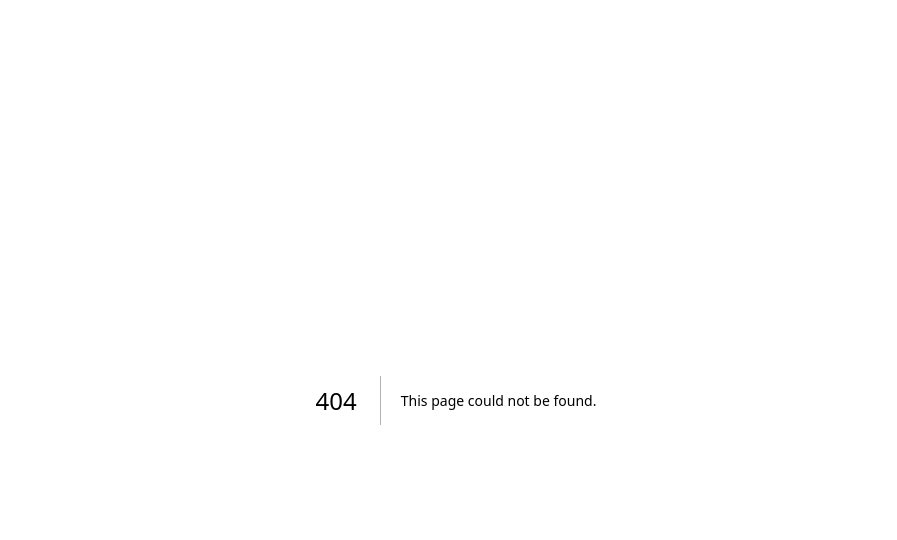
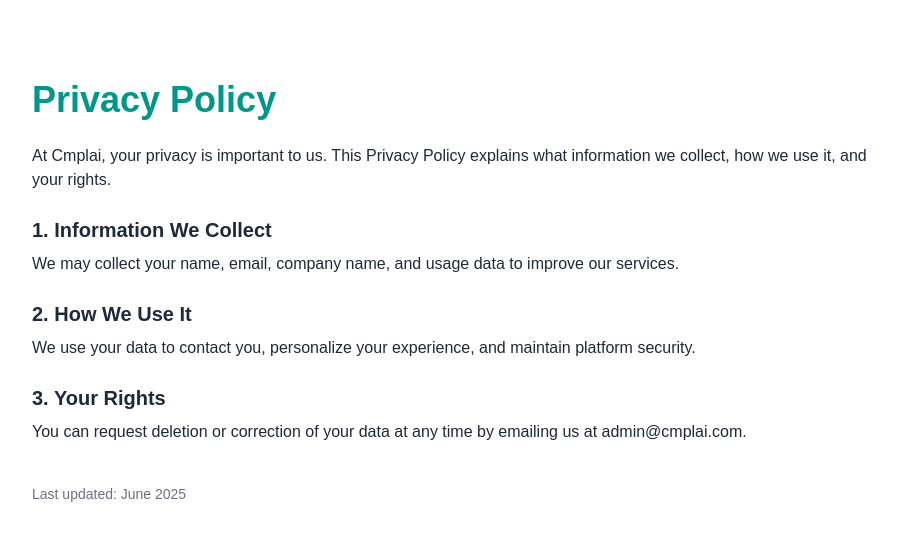
Before and after one commit to Narsimha1729/cmplai-adv, a Next.js app: page /privacy-policy in a window 1280 px wide. Before the commit this address had no page. Shown: the top 540 px of the page, without its empty margins (184-1081 px from the left). Built offline with nearby package versions, Linux system fonts and the light colour scheme.

Commit message:
Finished

```diff
--- /dev/null
+++ b/app/cookie-policy/page.jsx
@@ -0,0 +1,22 @@
+export const metadata = {
+  title: "Cookie Policy – Cmplai",
+  description: "This policy explains how we use cookies and tracking technologies.",
+};
+
+export default function CookiePolicy() {
+  return (
+    <main className="max-w-4xl mx-auto px-6 py-20 text-gray-800">
+      <h1 className="text-4xl font-bold text-teal-600 mb-6">Cookie Policy</h1>
+      <p className="mb-4">
+        Cmplai uses cookies to improve your browsing experience. Cookies are small text files stored on your device.
+      </p>
+      <h2 className="text-xl font-semibold mt-6 mb-2">1. Types of Cookies</h2>
+      <p className="mb-4">We use essential, performance, and analytics cookies (e.g., Google Analytics).</p>
+
+      <h2 className="text-xl font-semibold mt-6 mb-2">2. Managing Cookies</h2>
+      <p className="mb-4">You can block or delete cookies in your browser settings.</p>
+
+      <p className="text-sm text-gray-500 mt-10">Last updated: June 2025</p>
+    </main>
+  );
+}
--- /dev/null
+++ b/app/privacy-policy/page.jsx
@@ -0,0 +1,25 @@
+export const metadata = {
+  title: "Privacy Policy – Cmplai",
+  description: "Learn how Cmplai handles your data and privacy responsibly.",
+};
+
+export default function PrivacyPolicy() {
+  return (
+    <main className="max-w-4xl mx-auto px-6 py-20 text-gray-800">
+      <h1 className="text-4xl font-bold text-teal-600 mb-6">Privacy Policy</h1>
+      <p className="mb-4">
+        At Cmplai, your privacy is important to us. This Privacy Policy explains what information we collect, how we use it, and your rights.
+      </p>
+      <h2 className="text-xl font-semibold mt-6 mb-2">1. Information We Collect</h2>
+      <p className="mb-4">We may collect your name, email, company name, and usage data to improve our services.</p>
+
+      <h2 className="text-xl font-semibold mt-6 mb-2">2. How We Use It</h2>
+      <p className="mb-4">We use your data to contact you, personalize your experience, and maintain platform security.</p>
+
+      <h2 className="text-xl font-semibold mt-6 mb-2">3. Your Rights</h2>
+      <p className="mb-4">You can request deletion or correction of your data at any time by emailing us at admin@cmplai.com.</p>
+
+      <p className="text-sm text-gray-500 mt-10">Last updated: June 2025</p>
+    </main>
+  );
+}
--- /dev/null
+++ b/app/terms-of-service/page.jsx
@@ -0,0 +1,25 @@
+export const metadata = {
+  title: "Terms of Service – Cmplai",
+  description: "Read the terms that govern your use of the Cmplai platform.",
+};
+
+export default function TermsOfService() {
+  return (
+    <main className="max-w-4xl mx-auto px-6 py-20 text-gray-800">
+      <h1 className="text-4xl font-bold text-teal-600 mb-6">Terms of Service</h1>
+      <p className="mb-4">
+        By accessing and using the Cmplai platform, you agree to the terms below. Please read them carefully.
+      </p>
+      <h2 className="text-xl font-semibold mt-6 mb-2">1. Use of Service</h2>
+      <p className="mb-4">You must be 18 years or older to use our platform and agree not to misuse the services.</p>
+
+      <h2 className="text-xl font-semibold mt-6 mb-2">2. Intellectual Property</h2>
+      <p className="mb-4">All content and code on Cmplai is the property of LN Infosphere TechTransformers Pvt Ltd.</p>
+
+      <h2 className="text-xl font-semibold mt-6 mb-2">3. Termination</h2>
+      <p className="mb-4">We reserve the right to suspend access to any user violating these terms.</p>
+
+      <p className="text-sm text-gray-500 mt-10">Effective date: June 2025</p>
+    </main>
+  );
+}
--- a/components/Footer.jsx
+++ b/components/Footer.jsx
@@ -68,9 +68,9 @@ export default function Footer() {
           © 2025 LN Infosphere TechTransformers Pvt Ltd. All rights reserved.
         </p>
         <div className="flex gap-4 text-center md:text-right">
-          <Link href="#" className="hover:underline">Privacy Policy</Link>
-          <Link href="#" className="hover:underline">Terms of Service</Link>
-          <Link href="#" className="hover:underline">Cookie Policy</Link>
+          <Link href="/privacy-policy" className="hover:underline">Privacy Policy</Link>
+          <Link href="/terms-of-service" className="hover:underline">Terms of Service</Link>
+          <Link href="/cookie-policy" className="hover:underline">Cookie Policy</Link>
         </div>
       </div>
     </footer>
```
